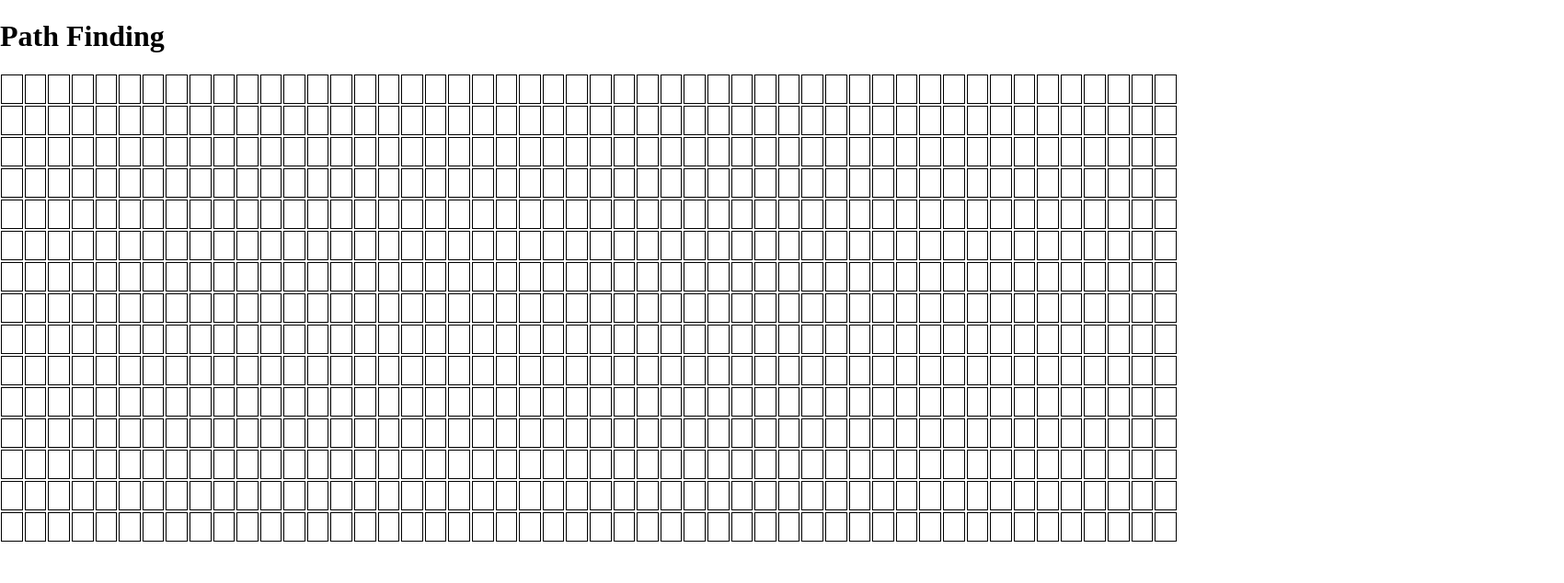
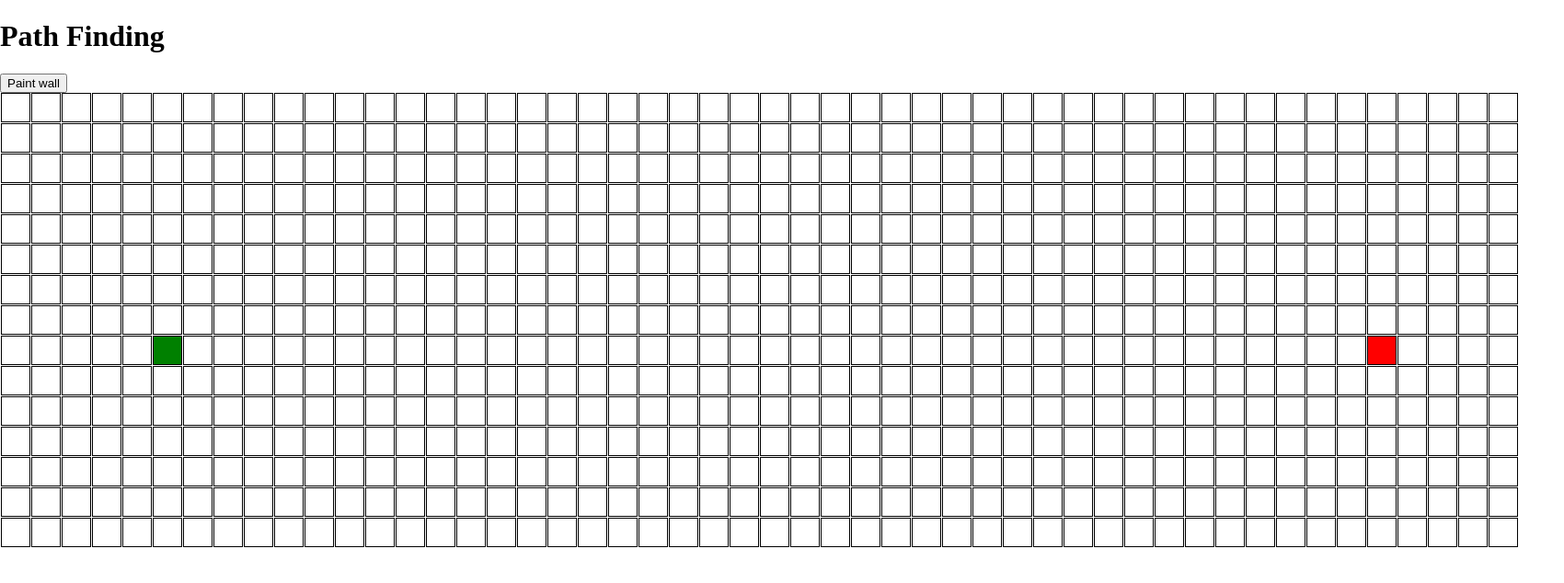
Before and after one commit to andytseng1993/Pathfinding, a React (Vite) app: page / in a window 1280 px wide. Shown: the top 634 px of the page at 92% size, 1700 px wide, since content can reach past the window. Built offline with nearby package versions, Linux system fonts and the light colour scheme.

Commit message:
Build paint wall fn

```diff
--- a/package.json
+++ b/package.json
@@ -16,6 +16,7 @@
     "@types/react": "^18.0.26",
     "@types/react-dom": "^18.0.9",
     "@vitejs/plugin-react": "^3.0.0",
+    "framer-motion": "^10.2.3",
     "vite": "^4.0.0"
   }
 }
--- a/src/components/Node.jsx
+++ b/src/components/Node.jsx
@@ -1,8 +1,69 @@
 import classes from './Node.module.css'
+import { motion } from 'framer-motion'
+import { useState } from 'react'
 
-const Node = ({ path }) => {
+const Node = ({
+	path,
+	handleChangeNode,
+	paintWallBtn,
+	paintWall,
+	setPaintWall,
+}) => {
+	const handleClick = (row, col) => {
+		const isStart = false
+		const isFinish = true
+		handleChangeNode(row, col, isStart, isFinish)
+	}
+	const handlePaintWallStart = () => {
+		if (!paintWallBtn) return
+		setPaintWall(true)
+	}
+	const handleMove = (row, col, isWall) => {
+		if (isWall) return
+		if (!paintWallBtn) return
+		if (!paintWall) return
+		handleChangeNode(row, col, false, false, true)
+	}
+	const handlePaintWallEnd = () => {
+		if (!paintWallBtn) return
+		setPaintWall(false)
+	}
+	console.log(1)
 	return path.map((col, index) => (
-		<div key={index} className={classes.node}></div>
+		<motion.div
+			initial={{ opacity: 0 }}
+			animate={{
+				opacity: 1,
+				transition: {
+					duration: 0.5,
+					delay: 0.1 + index / 30,
+				},
+			}}
+			transition={{ duration: 0.3 }}
+			viewport={{ once: true }}
+			whileHover={{
+				scale: 1.1,
+				transition: { duration: 0.1 },
+			}}
+			whileTap={{
+				scale: 0.9,
+				transition: { duration: 0.1 },
+			}}
+			key={index}
+			className={`${classes.node} ${
+				col.isStart
+					? classes.start
+					: col.isFinish
+					? classes.finish
+					: col.isWall
+					? classes.wall
+					: ''
+			}`}
+			onClick={() => handleClick(col.row, col.col)}
+			onMouseDown={handlePaintWallStart}
+			onMouseMove={() => handleMove(col.row, col.col, col.isWall)}
+			onMouseUp={handlePaintWallEnd}
+		></motion.div>
 	))
 }
 
--- a/src/components/Node.module.css
+++ b/src/components/Node.module.css
@@ -2,5 +2,14 @@
   width: 30px;
   height:  30px ;
   border: 1px solid black ;
-  margin: 1px;
+  margin: 0.5px;
 }
+.start{
+  background-color: green;
+}
+.finish{
+  background-color: red;
+}
+.wall{
+  background-color: black;
+}
--- a/src/index.css
+++ b/src/index.css
@@ -5,6 +5,5 @@ body{
 #root{
   padding: 0;
   margin: 0;
-  height: 100vh;
-  width: 100vw;
+  position: 'relative',
 }
--- a/src/pages/Path.jsx
+++ b/src/pages/Path.jsx
@@ -1,29 +1,91 @@
 import { useEffect, useState } from 'react'
 import Node from '../components/Node'
 import classes from './Path.module.css'
+import { motion } from 'framer-motion'
 
 const Path = () => {
 	const [pathes, setPathes] = useState([])
+	const [paintWallBtn, setPaintWallBtn] = useState(false)
+	const [paintWall, setPaintWall] = useState(false)
+
 	useEffect(() => {
 		let nodes = []
 		for (let row = 0; row < 15; row++) {
 			let currentRow = []
 			for (let col = 0; col < 50; col++) {
-				currentRow.push([])
+				const currentNode = {
+					row,
+					col,
+					isStart: row === 8 && col === 5,
+					isFinish: row === 8 && col === 45,
+					isWall: false,
+				}
+				currentRow.push(currentNode)
 			}
 			nodes.push(currentRow)
 		}
 		setPathes(nodes)
 	}, [])
-
+	const handleChangeNode = (
+		row,
+		col,
+		isStart = false,
+		isFinish = false,
+		isWall = false
+	) => {
+		let newPathes = [...pathes]
+		const newNode = {
+			row,
+			col,
+			isStart,
+			isFinish,
+			isWall,
+		}
+		newPathes[row].splice(col, 1, newNode)
+		setPathes(newPathes)
+	}
+	const handlePaintWall = () => {
+		setPaintWallBtn(!paintWallBtn)
+	}
+	const handleStopPainting = () => {
+		setPaintWall(false)
+	}
 	return (
 		<>
 			<h1>Path Finding</h1>
-			<div>
+			<button onClick={handlePaintWall}>
+				{paintWallBtn ? 'Painting wall..' : 'Paint wall'}
+			</button>
+			<div
+				style={{
+					display: 'block',
+					width: '1700px',
+					marginLeft: 'auto',
+					marginRight: 'auto',
+				}}
+				onMouseLeave={handleStopPainting}
+			>
 				{pathes.map((path, index) => (
-					<div key={index} className={classes.row}>
-						<Node path={path} />
-					</div>
+					<motion.div
+						key={index}
+						className={classes.row}
+						initial={{ opacity: 0 }}
+						animate={{
+							opacity: 1,
+							transition: {
+								duration: 0.5,
+								delay: 0.1 + index / 20,
+							},
+						}}
+					>
+						<Node
+							path={path}
+							handleChangeNode={handleChangeNode}
+							paintWallBtn={paintWallBtn}
+							paintWall={paintWall}
+							setPaintWall={setPaintWall}
+						/>
+					</motion.div>
 				))}
 			</div>
 		</>
--- a/src/pages/Path.module.css
+++ b/src/pages/Path.module.css
@@ -1,5 +1,4 @@
 .row{
   display: flex;
-  justify-content: center;
-  align-items: center;
+  margin: 0 auto;
 }
```
Also changed, not shown: 1 other file (tests, documents, lock files or other folders).
